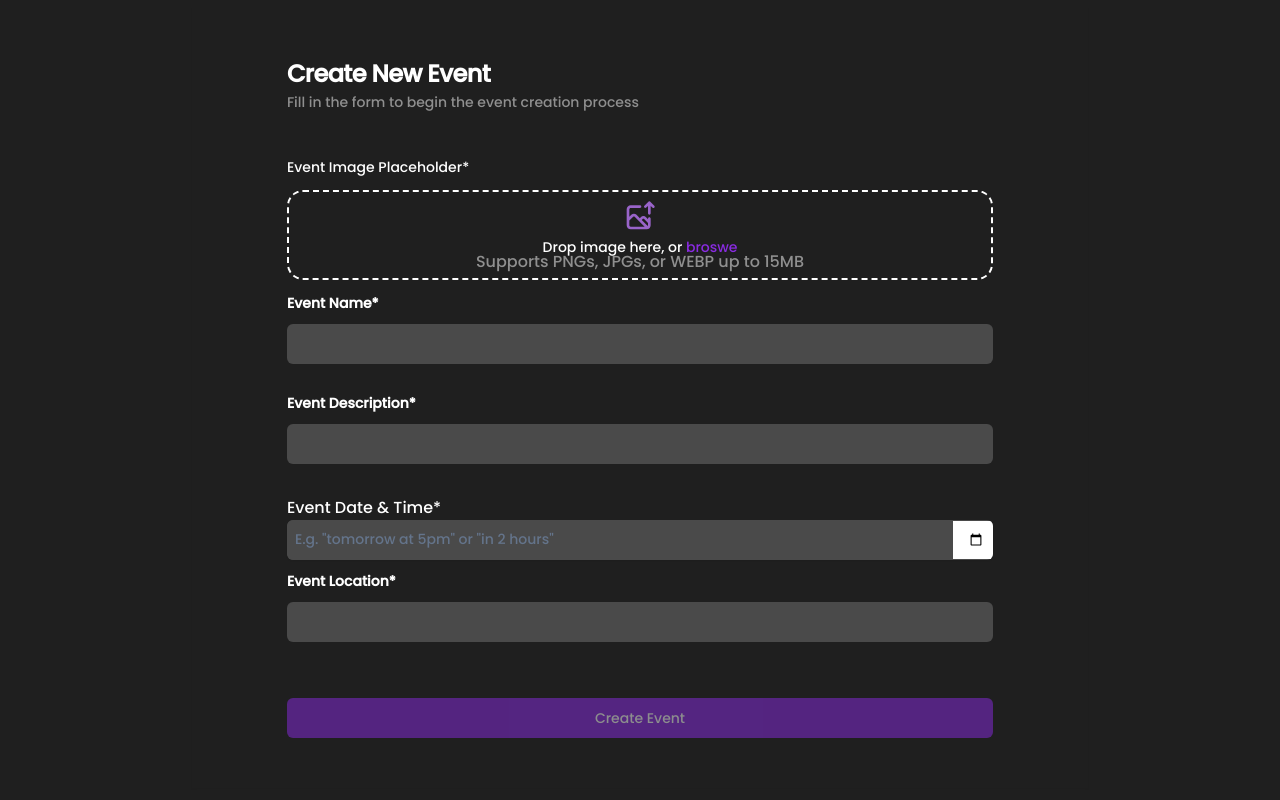
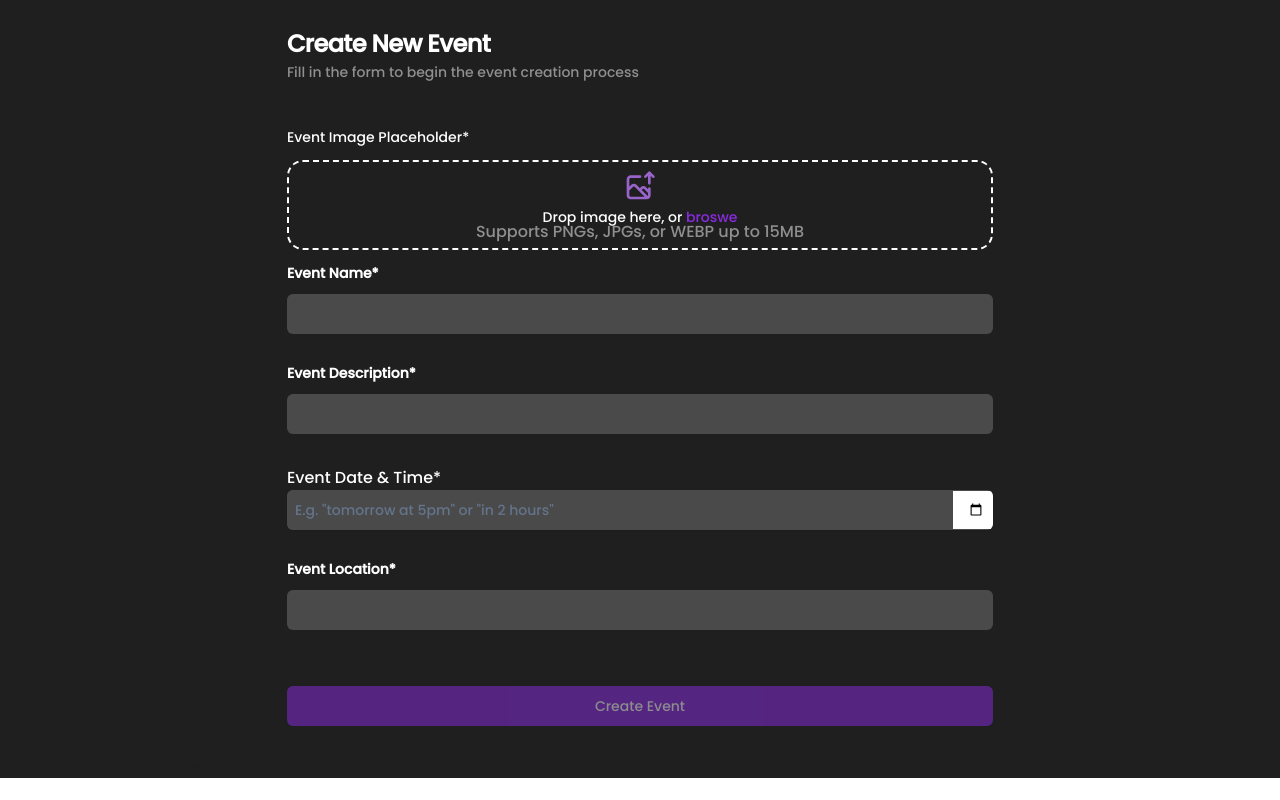
Before and after one commit to WillBeThere8/frontend, a Next.js app: page /demo in a window 1280 px wide. Built offline with nearby package versions, Linux system fonts and the light colour scheme.

Commit message:
[Fix: Demo page height]

```diff
--- a/app/_ui/EventTemplate.tsx
+++ b/app/_ui/EventTemplate.tsx
@@ -23,7 +23,7 @@ export default function EventTemplate() {
   };
 
   return (
-    <Card className="border-none h-full bg-defaultBackground md:w-[70%] w-full  rounded-none text-white md:px-[4.43rem] pt-[1.188rem] flex flex-col justify-center relative">
+    <Card className="border-none h-full bg-defaultBackground md:w-[70%] w-full  rounded-none text-white md:px-[4.43rem] yt-[1.188rem]  flex flex-col  relative">
       <CardHeader>
         <CardTitle>Create New Event</CardTitle>
         <CardDescription className="text-[#8F8F8F]">
--- a/app/demo/Demo.tsx
+++ b/app/demo/Demo.tsx
@@ -37,7 +37,7 @@ export const Demo = () => {
 
         <div
           className={`flex flex-col items-center w-full ${
-            selectedImage ? "h-[300px]" : ""
+            selectedImage ? "h-[200px]" : ""
           } py-2 rounded-2xl ${
             textContent ? "border-dashed border-2 border-[#ffffff]" : ""
           }  justify-center bg-cover bg-center text-center mt-4`}
@@ -126,7 +126,7 @@ export const SmartDatetimePicker = () => {
   return (
     <div className="flex flex-col items-start justify-center ">
       <p>Event Date & Time*</p>
-      <div className="flex w-full items-center justify-between  bg-[#4A4A4A] shadow-sm transition-all focus-visible:ring-offset-0 focus-visible:ring-0 border-0 rounded-md overflow-hidden mb-[0.875rem]">
+      <div className="flex w-full items-center justify-between  bg-[#4A4A4A] shadow-sm transition-all focus-visible:ring-offset-0 focus-visible:ring-0 border-0 rounded-md overflow-hidden mb-[2rem]">
         <NaturalLanguageInput
           expiresAt={expiresAt}
           setExpiresAt={setExpiresAt}
--- a/app/demo/page.tsx
+++ b/app/demo/page.tsx
@@ -5,7 +5,7 @@ import EventTemplate from "../_ui/EventTemplate";
 
 export default function page() {
   return (
-    <main className=" w-full bg-defaultBackground h-full pt-2 pb-3 flex flex-col items-center justify-center">
+    <main className=" w-full bg-defaultBackground h-fit pt-2 pb-3 flex flex-col items-center ">
       <EventTemplate />
     </main>
   );
--- a/app/globals.css
+++ b/app/globals.css
@@ -112,8 +112,9 @@ body,
   * {
     @apply border-border p-0 m-0 box-border;
   }
+
   body {
-    @apply bg-background text-foreground;
+    @apply bg-background text-foreground w-full h-full;
   }
 }
 @layer utilities {
```
